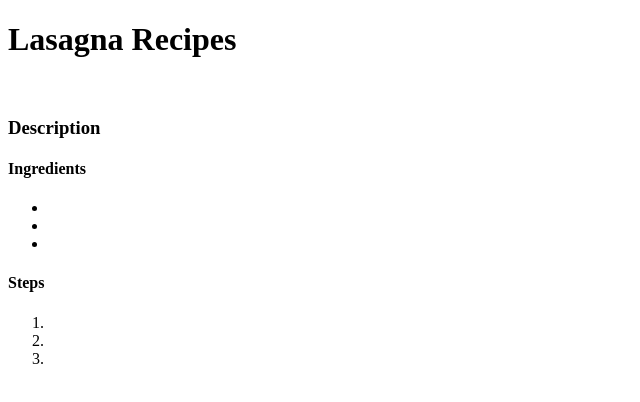
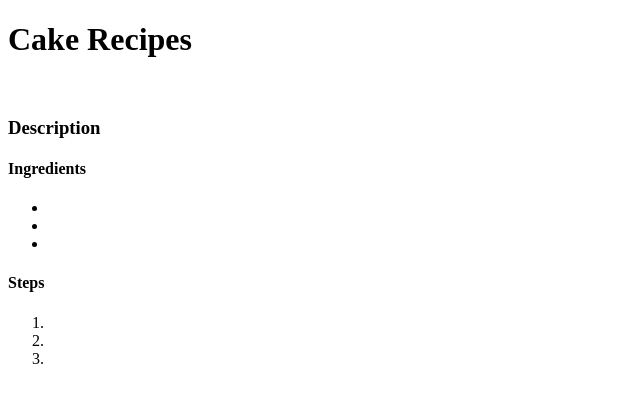
Before and after one commit to juliannade/odin-recipes, a plain HTML site: page recipes/cake.html in a window 1280 px wide. Shown: the whole page, without its empty margins (0-640 px from the left). Drawn offline with Linux system fonts and the light colour scheme.

Commit message:
added cake and bread

```diff
--- a/recipes/cake.html
+++ b/recipes/cake.html
@@ -7,7 +7,7 @@
     <title>Document</title>
 </head>
 <body>
-    <h1>Lasagna Recipes</h1>
+    <h1>Cake Recipes</h1>
     <img src="" alt="">
     <h3>Description</h3>
     <p></p>
```
Also changed, not shown: recipes/bread.html (+1 -1 lines).
